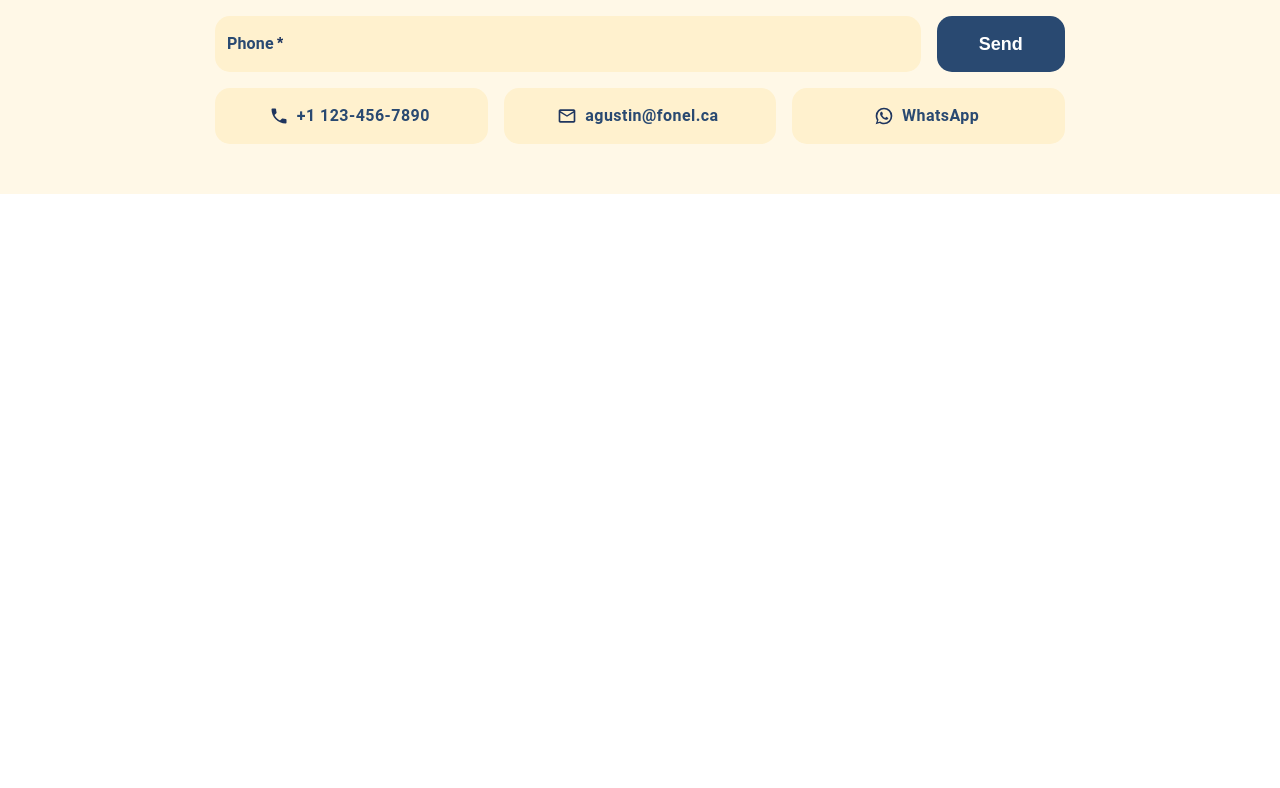
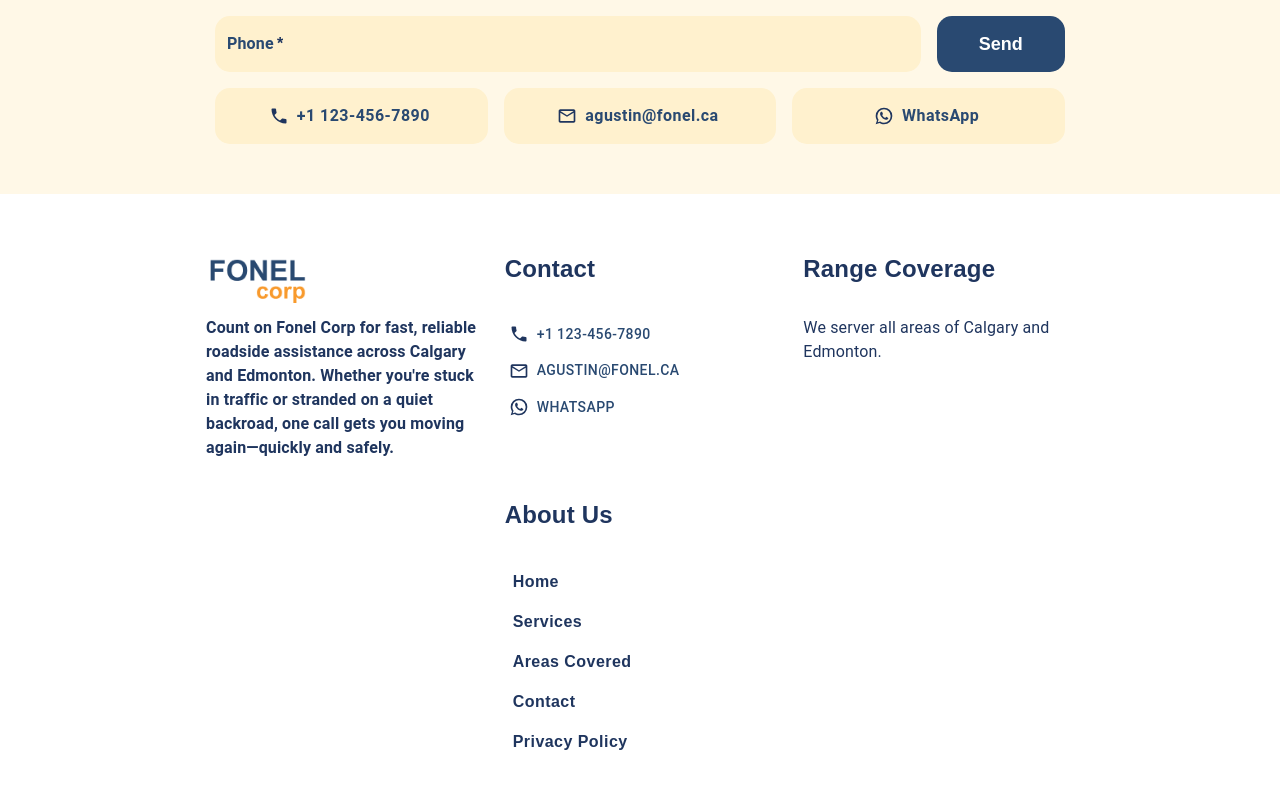
Before and after one commit to Marcobc-exe/fonelcorp, a React (Vite) app: page / in a window 1280 px wide. Shown: the part 4517-5305 px from the top of the page. Before the commit the page ends 4711 px from the top, so only its background shows below. Built offline with nearby package versions, Linux system fonts and the light colour scheme.

Commit message:
funct: Footer section was created

```diff
--- a/src/App.tsx
+++ b/src/App.tsx
@@ -5,6 +5,7 @@ import { OurServices } from './components/OurServices/OurServices'
 import { ChooseUs } from './components/ChooseUs/ChooseUs'
 import { AreasCovered } from './components/AreasCovered/AreasCovered'
 import { ContactForm } from './components/ContactForm/ContactForm'
+import { Footer } from './components/Footer/Footer'
 
 const App = () => {
 
@@ -15,6 +16,7 @@ const App = () => {
       <AreasCovered />
       <ChooseUs />
       <ContactForm />
+      <Footer />
     </Layout>
   )
 }
--- /dev/null
+++ b/src/components/Footer/Footer.tsx
@@ -0,0 +1,101 @@
+import { Box, Button, Grid } from "@mui/material";
+import { Typography } from "../Typography/Typography";
+import { EmailOutlined, Phone, WhatsApp } from "@mui/icons-material";
+import "./footer.css";
+
+export const Footer = () => {
+  const about = [
+    "Home",
+    "Services",
+    "Areas Covered",
+    "Contact",
+    "Privacy Policy",
+  ];
+
+  return (
+    <Grid
+      container
+      component={"div"}
+      bgcolor={"#FFF"}
+      paddingInline={"60px"}
+      paddingTop={"60px"}
+      paddingBottom={'30px'}
+      position={"relative"}
+      size={{ xs: 12, sm: 12, md: 4 }}
+      rowGap={5}
+      columnGap={3.5}
+      justifyContent={'center'}
+    >
+      <Grid component={"div"} size={{ xs: 12, sm: 4, md: 6, lg: 2.8 }}>
+        <Box component={"img"} src="./logo.png" width={100} />
+        <Typography variant="body1" sx={{ fontWeight: "bold" }}>
+          Count on Fonel Corp for fast, reliable roadside assistance across
+          Calgary and Edmonton. Whether you're stuck in traffic or stranded on a
+          quiet backroad, one call gets you moving again—quickly and safely.
+        </Typography>
+      </Grid>
+
+      <Grid component={"div"} size={{ xs: 12, sm: 4, md: 6, lg: 2.8 }}>
+        <Typography
+          variant="h4"
+          textAlign={"left"}
+          marginBottom={4}
+          fontFamily={"Arial"}
+        >
+          Contact
+        </Typography>
+        <Box
+          component={"div"}
+          display={"flex"}
+          flexDirection={"column"}
+          alignItems={"left"}
+        >
+          <Button id="btnContact" startIcon={<Phone />}>
+            +1 123-456-7890
+          </Button>
+          <Button id="btnContact" startIcon={<EmailOutlined />}>
+            agustin@fonel.ca
+          </Button>
+          <Button id="btnContact" startIcon={<WhatsApp />}>
+            WhatsApp
+          </Button>
+        </Box>
+      </Grid>
+
+      <Grid component={"div"} size={{ xs: 12, sm: 4, md: 6, lg: 2.8 }}>
+        <Typography
+          variant="h4"
+          textAlign={"left"}
+          marginBottom={4}
+          fontFamily={"Arial"}
+        >
+          Range Coverage
+        </Typography>
+        <Typography variant="body1">
+          We server all areas of Calgary and Edmonton.
+        </Typography>
+      </Grid>
+
+      <Grid component={"div"} size={{ xs: 12, sm: 4, md: 6, lg: 2.8 }}>
+        <Typography
+          variant="h4"
+          textAlign={"left"}
+          marginBottom={4}
+          fontFamily={"Arial"}
+        >
+          About Us
+        </Typography>
+        <Box
+          component={"div"}
+          display={"flex"}
+          flexDirection={"column"}
+          alignItems={"left"}
+        >
+          {about.map((item) => (
+            <Button id={`btnAboutUs`}>{item}</Button>
+          ))}
+        </Box>
+      </Grid>
+    </Grid>
+  );
+};
--- /dev/null
+++ b/src/components/Footer/footer.css
@@ -0,0 +1,25 @@
+#btnContact {
+  justify-content: start;
+  color: #294971;
+}
+
+#btnContact:hover {
+  background-color: transparent;
+  opacity: .6;
+}
+
+#btnAboutUs {
+  font-family: Arial, Helvetica, sans-serif;
+  border: none;
+  background: transparent;
+  color: #1F355E;
+  font-weight: bold;
+  font-size: 16px;
+  cursor: pointer;
+  text-transform: none;
+  justify-content: start;
+}
+
+#btnAboutUs:hover {
+  opacity: .6;
+}
```
